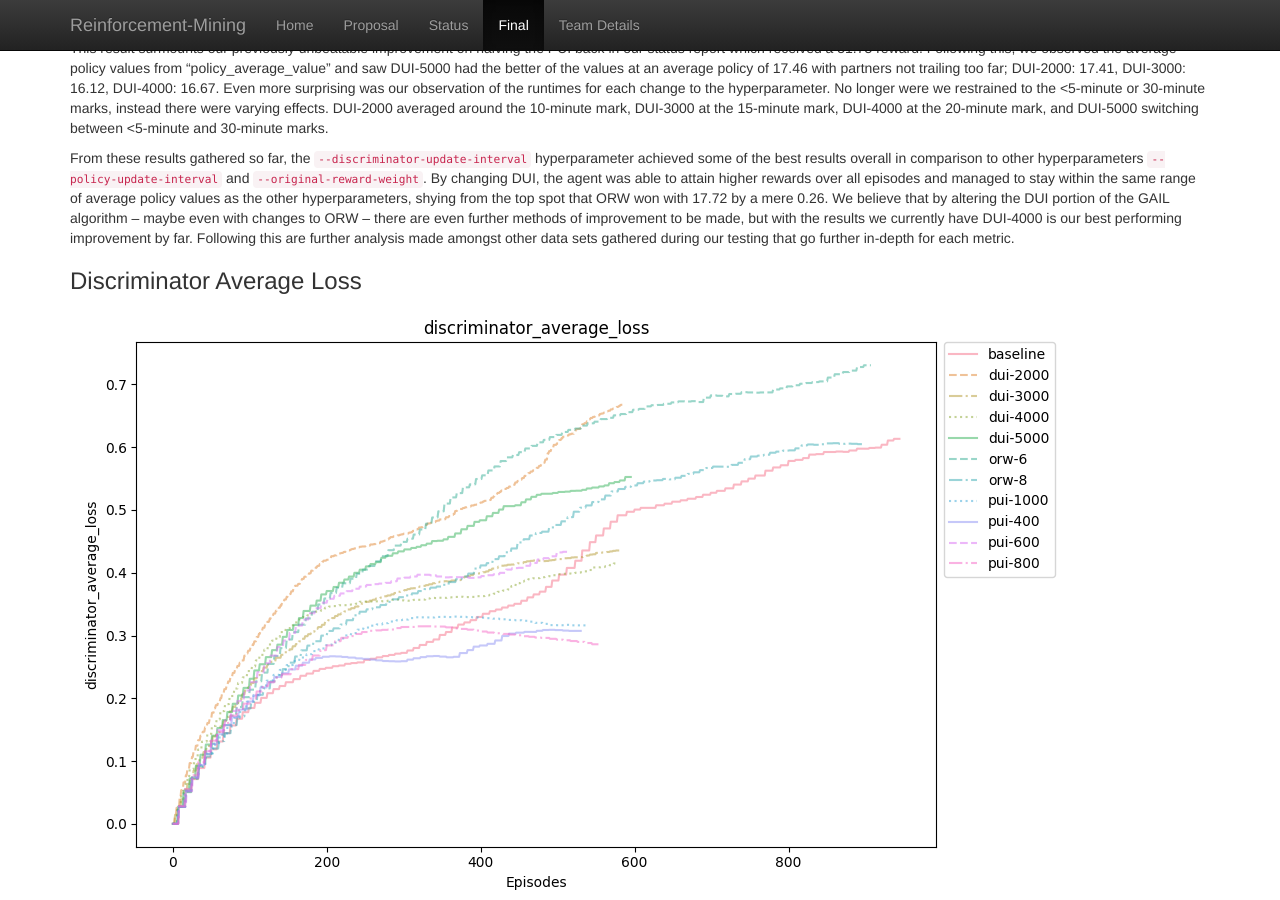
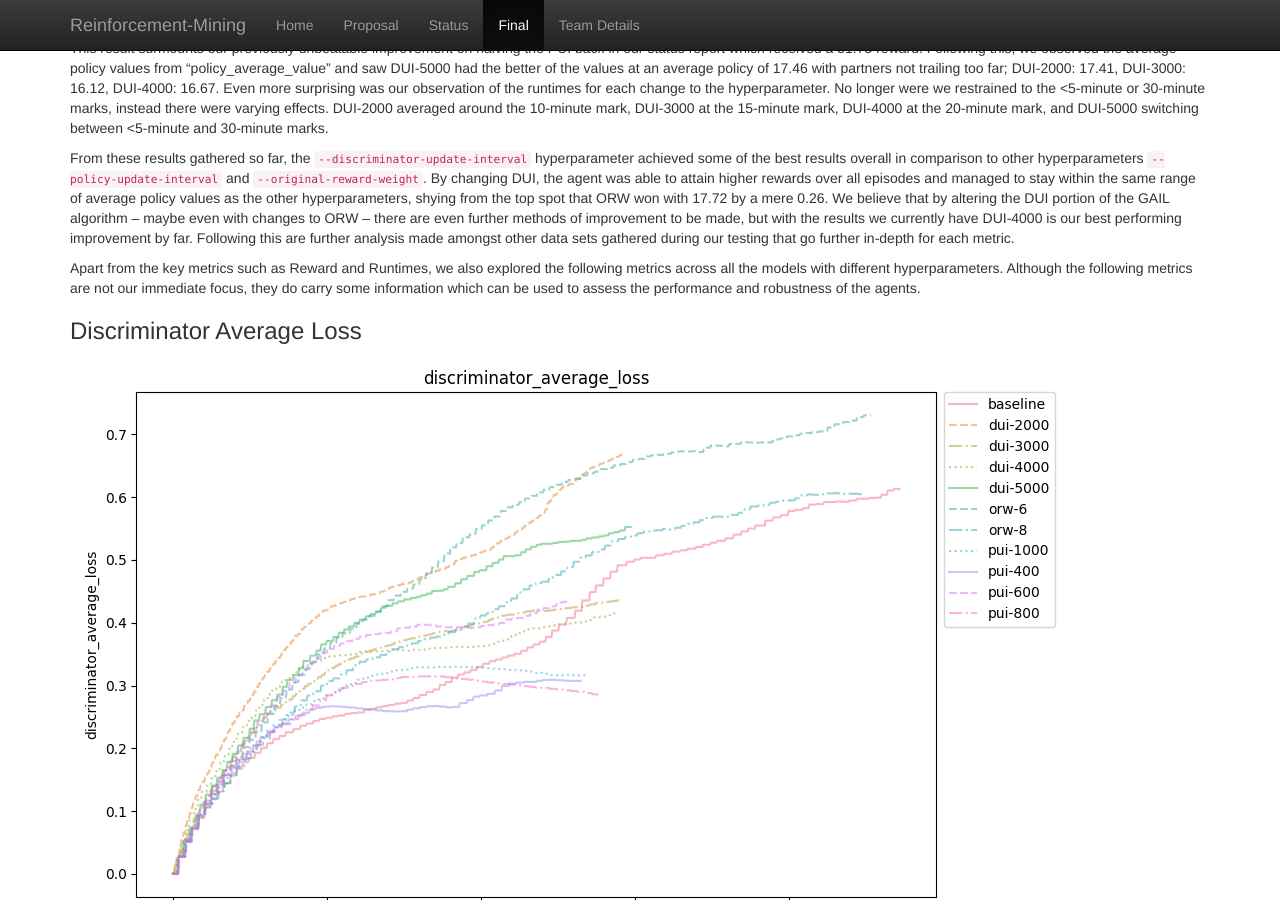
Before and after one commit to TDHTTTT/RM, a Jekyll site: the page built from docs/final.md, in a window 1280 px wide and 900 px high, scrolled down 8742 px. Built offline with Jekyll 4.4.1, drawn with Linux system fonts in a browser that asks for light colours.

Commit message:
transition added

```diff
--- a/docs/final.md
+++ b/docs/final.md
@@ -59,6 +59,8 @@ Finally, the last hyperparameter our group chose to alter was the `--discriminat
 From these results gathered so far, the `--discriminator-update-interval` hyperparameter achieved some of the best results overall in comparison to other hyperparameters `--policy-update-interval` and `--original-reward-weight`. By changing DUI, the agent was able to attain higher rewards over all episodes and managed to stay within the same range of average policy values as the other hyperparameters, shying from the top spot that ORW won with 17.72 by a mere 0.26. We believe that by altering the DUI portion of the GAIL algorithm – maybe even with changes to ORW – there are even further methods of improvement to be made, but with the results we currently have DUI-4000 is our best performing improvement by far. Following this are further analysis made amongst other data sets gathered during our testing that go further in-depth for each metric.
 
 
+Apart from the key metrics such as Reward and Runtimes, we also explored the following metrics across all the models with different hyperparameters. Although the following metrics are not our immediate focus, they do carry some information which can be used to assess the performance and robustness of the agents.
+
 ### Discriminator Average Loss
 ![dal](images/all-discriminator_average_loss.png)
 <center>Fig.X Discriminator Average Loss</center>
```
